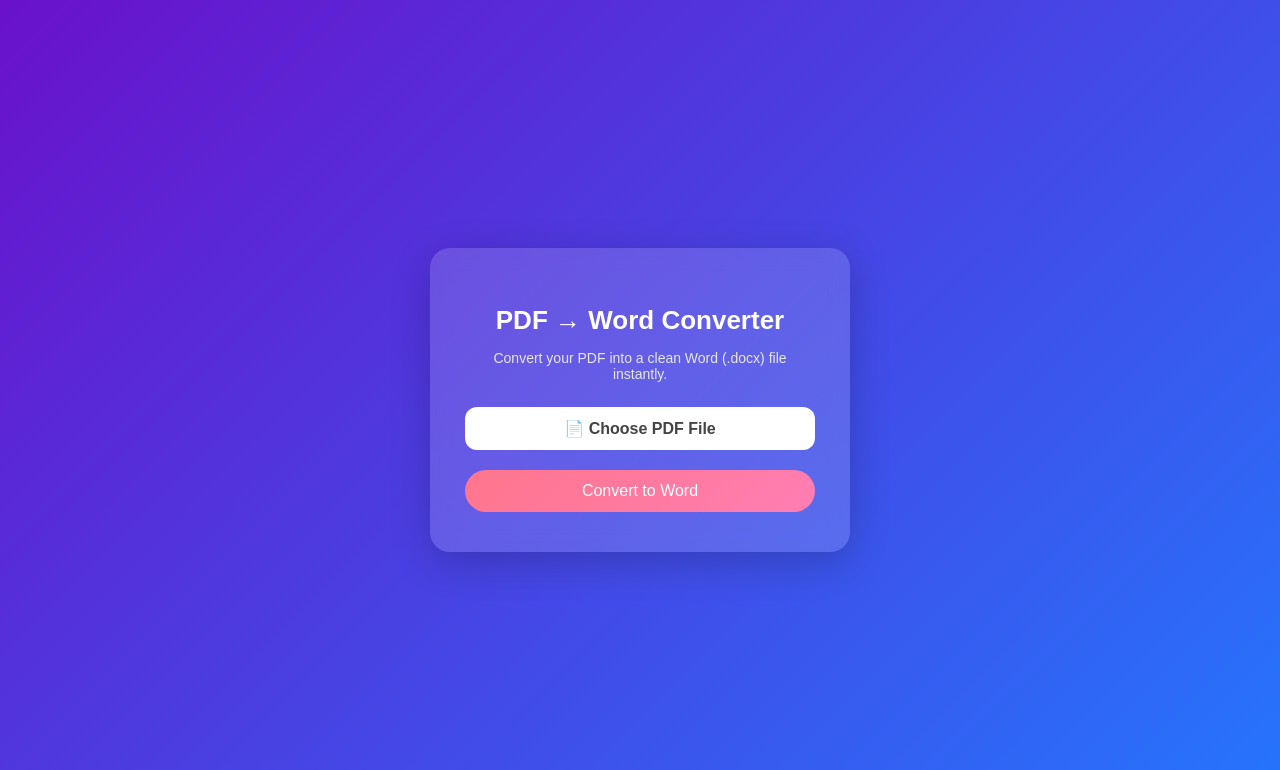
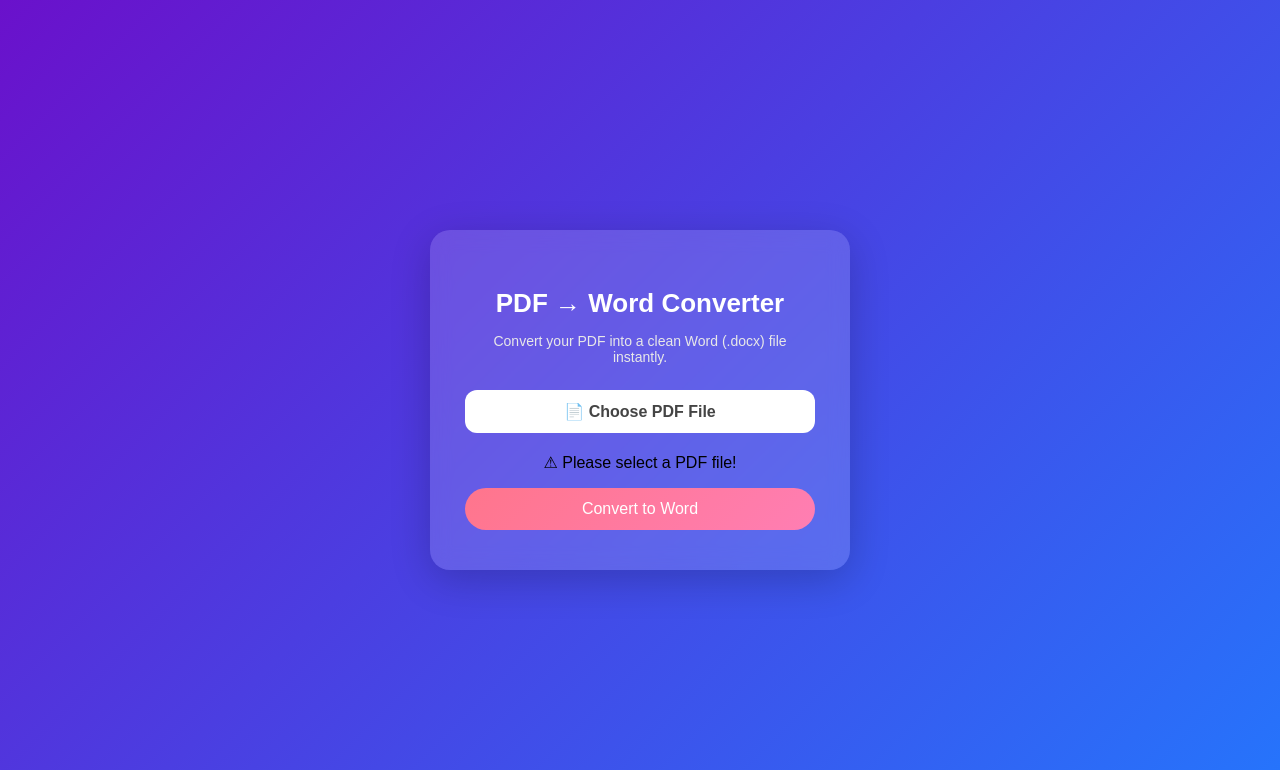
Before and after one commit to ankita05-web/pdf2word, a Flask app: page / in a window 1280 px wide. Shown: the top 770 px of the page. Run offline with Flask 3, Linux system fonts and the light colour scheme.

Commit message:
Update index.html

```diff
--- a/templates/index.html
+++ b/templates/index.html
@@ -3,24 +3,60 @@
 <head>
     <meta charset="UTF-8">
     <meta name="viewport" content="width=device-width, initial-scale=1.0">
-    <title>PDF to Word Converter</title>
+    <title>PDF → Word Converter</title>
     <link rel="stylesheet" href="{{ url_for('static', filename='style.css') }}">
 </head>
 <body>
-
     <div class="container">
         <h1>PDF → Word Converter</h1>
         <p class="subtitle">Convert your PDF into a clean Word (.docx) file instantly.</p>
 
-    <form action="/convert" method="POST" enctype="multipart/form-data">
+        <form id="convertForm" action="/convert" method="POST" enctype="multipart/form-data">
             <label class="upload-box">
-            <input type="file" name="pdf_file" accept="application/pdf" required>
-            <span>📄 Choose PDF File</span>
+                <input type="file" id="pdfInput" name="pdf_file" accept="application/pdf">
+                <span id="fileName">📄 Choose PDF File</span>
             </label>
+
+            <p id="errorMsg" class="error">⚠ Please select a PDF file!</p>
 
             <button type="submit" class="btn">Convert to Word</button>
         </form>
+
+        <!-- Loading Animation -->
+        <div id="loading" class="loading" style="display:none;">⏳ Processing your file...</div>
+
+        <!-- Success Message -->
+        <div id="successMsg" class="success" style="display:none;">✅ Your file has been converted!</div>
     </div>
 
+<script>
+    const input = document.getElementById("pdfInput");
+    const fileName = document.getElementById("fileName");
+    const errorMsg = document.getElementById("errorMsg");
+    const form = document.getElementById("convertForm");
+    const loading = document.getElementById("loading");
+    const successMsg = document.getElementById("successMsg");
+
+    // Show selected file name
+    input.addEventListener("change", () => {
+        if (input.files.length > 0) {
+            fileName.textContent = "📄 " + input.files[0].name;
+            errorMsg.style.display = "none";
+        } else {
+            fileName.textContent = "📄 Choose PDF File";
+        }
+    });
+
+    // Show error if no file selected on submit & show loading
+    form.addEventListener("submit", (e) => {
+        if (input.files.length === 0) {
+            e.preventDefault();
+            errorMsg.style.display = "block";
+        } else {
+            errorMsg.style.display = "none";
+            loading.style.display = "block";
+        }
+    });
+</script>
 </body>
 </html>
```
Lines whose indentation alone changed are shown as unchanged.
